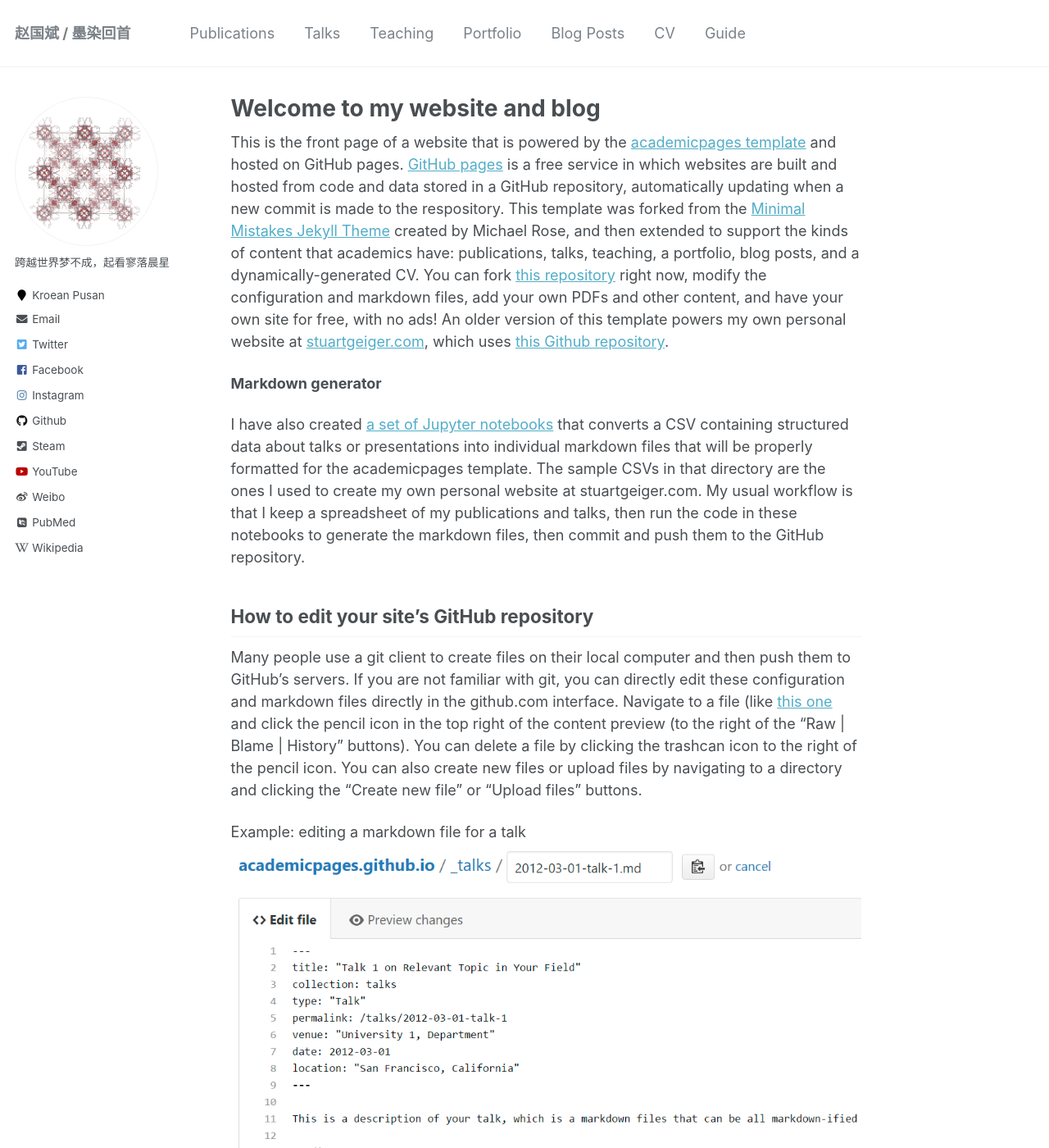
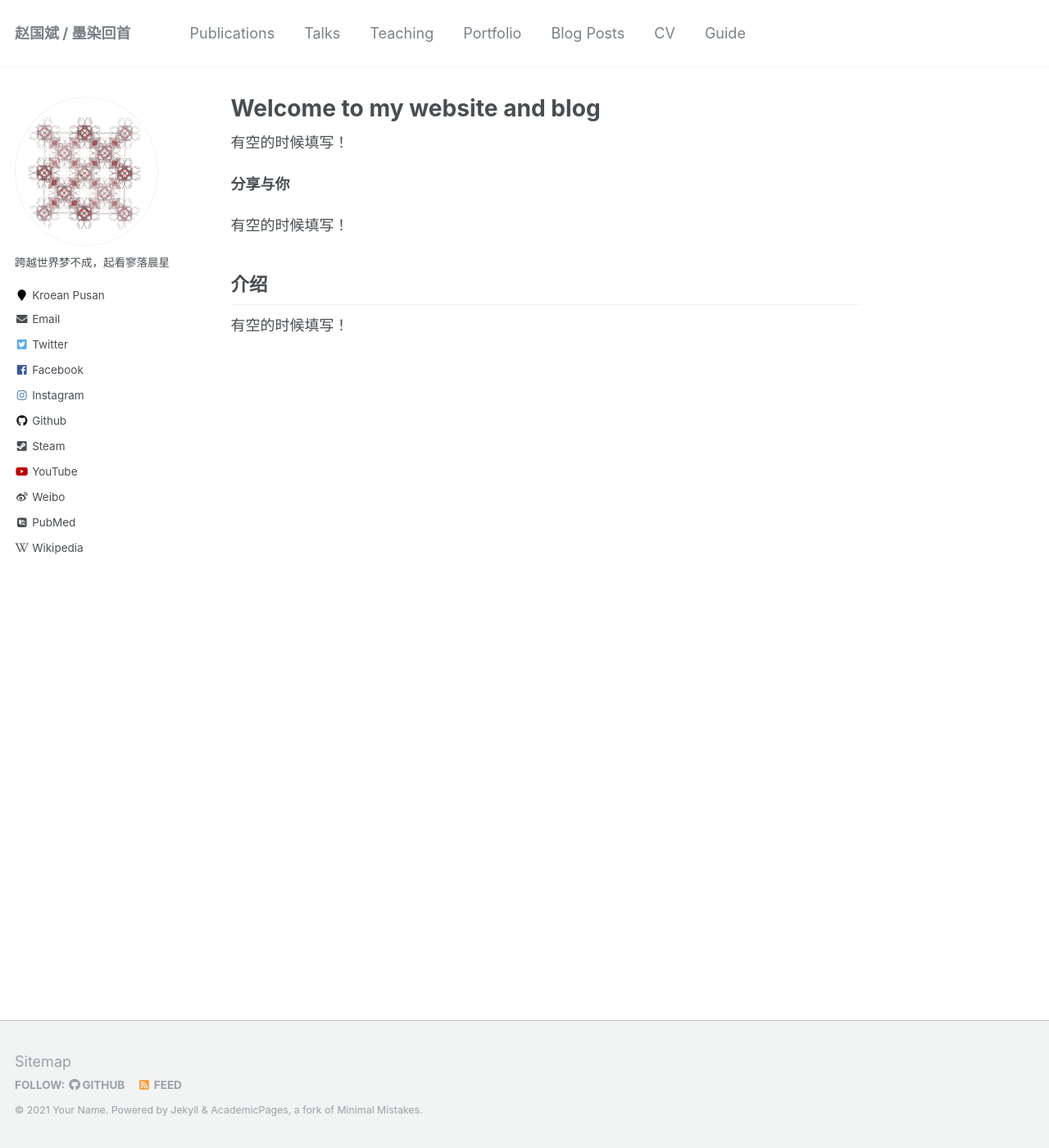
Before and after one commit to sxm13/ZGBshenxiaomoCV.github.io, a Jekyll site: the page built from _pages/about.md, in a window 1280 px wide and 1400 px high. Shown: the whole window at 82% size. Built offline with Jekyll 4.4.1, drawn with Linux system fonts in a browser that asks for light colours; some web fonts are replaced.

Commit message:
Update about.md

```diff
--- a/_pages/about.md
+++ b/_pages/about.md
@@ -8,17 +8,12 @@
   - /about.html
 ---
 
-This is the front page of a website that is powered by the [academicpages template](https://github.com/academicpages/academicpages.github.io) and hosted on GitHub pages. [GitHub pages](https://pages.github.com) is a free service in which websites are built and hosted from code and data stored in a GitHub repository, automatically updating when a new commit is made to the respository. This template was forked from the [Minimal Mistakes Jekyll Theme](https://mmistakes.github.io/minimal-mistakes/) created by Michael Rose, and then extended to support the kinds of content that academics have: publications, talks, teaching, a portfolio, blog posts, and a dynamically-generated CV. You can fork [this repository](https://github.com/academicpages/academicpages.github.io) right now, modify the configuration and markdown files, add your own PDFs and other content, and have your own site for free, with no ads! An older version of this template powers my own personal website at [stuartgeiger.com](http://stuartgeiger.com), which uses [this Github repository](https://github.com/staeiou/staeiou.github.io).
+有空的时候填写！
 
+**分享与你**
 
-**Markdown generator**
+有空的时候填写！
 
-I have also created [a set of Jupyter notebooks](https://github.com/academicpages/academicpages.github.io/tree/master/markdown_generator
-) that converts a CSV containing structured data about talks or presentations into individual markdown files that will be properly formatted for the academicpages template. The sample CSVs in that directory are the ones I used to create my own personal website at stuartgeiger.com. My usual workflow is that I keep a spreadsheet of my publications and talks, then run the code in these notebooks to generate the markdown files, then commit and push them to the GitHub repository.
-
-How to edit your site's GitHub repository
+介绍
 ------
-Many people use a git client to create files on their local computer and then push them to GitHub's servers. If you are not familiar with git, you can directly edit these configuration and markdown files directly in the github.com interface. Navigate to a file (like [this one](https://github.com/academicpages/academicpages.github.io/blob/master/_talks/2012-03-01-talk-1.md) and click the pencil icon in the top right of the content preview (to the right of the "Raw | Blame | History" buttons). You can delete a file by clicking the trashcan icon to the right of the pencil icon. You can also create new files or upload files by navigating to a directory and clicking the "Create new file" or "Upload files" buttons.
-
-Example: editing a markdown file for a talk
-![Editing a markdown file for a talk](/images/editing-talk.png)
+有空的时候填写！
```
